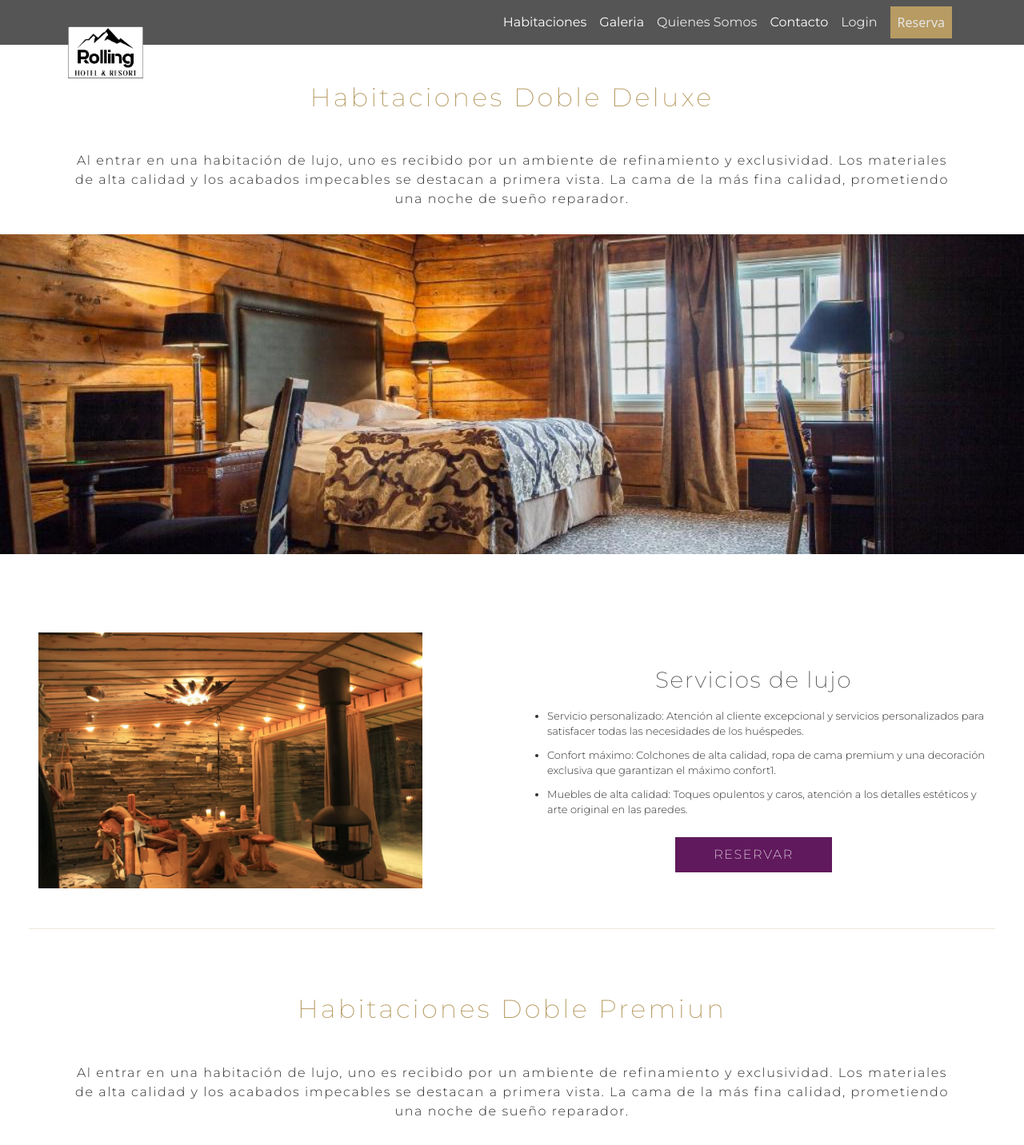
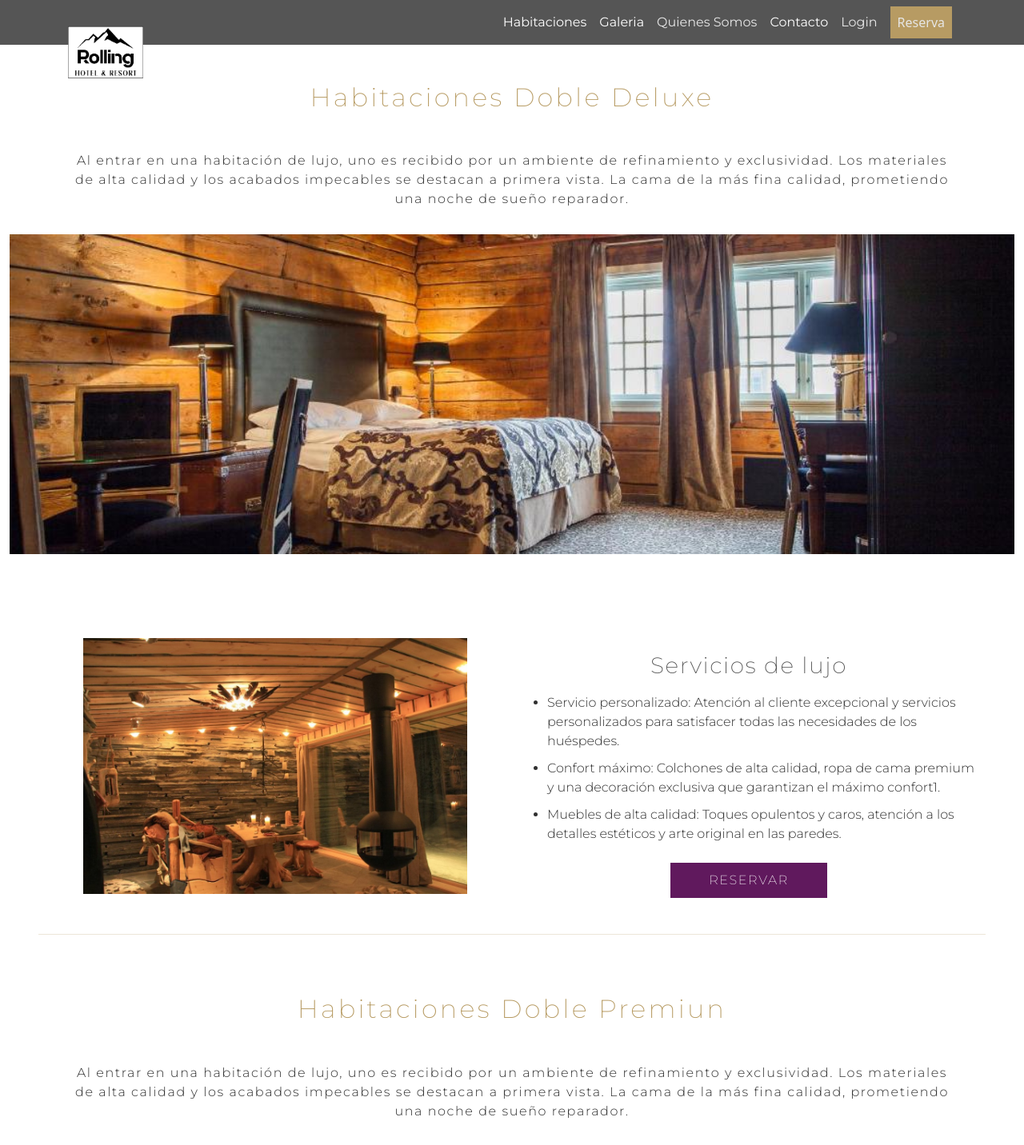
Before and after one commit to CosmeNicolas/ProyectoHotelFrontEnd, a React (Vite) app: page /Habitaciones in a window 1280 px wide. Shown: the top 1432 px of the page at 80% size. Built offline with nearby package versions, Linux system fonts and the light colour scheme.

Commit message:
prueba de fetch

```diff
--- a/src/App.css
+++ b/src/App.css
@@ -264,7 +264,7 @@ backdrop-filter: blur( 0px );
 .descripcion-habitacion li{
 	font-family: "Montserrat", sans-serif;
 	font-weight: 300;
-	font-size: small;
+	font-size:medium;
 	color:#303030;
 	text-align: start;
 	margin-bottom: 10px;
--- a/src/components/pages/Habitaciones.jsx
+++ b/src/components/pages/Habitaciones.jsx
@@ -1,4 +1,4 @@
-import { Form, Button, Card } from "react-bootstrap";
+import { Form, Button, Card, Container } from "react-bootstrap";
 import { Link } from "react-router-dom";
 import habitacion1img from "../../assets/habitacion1.jpg";
 import living1img from "../../assets/living1.jpg";
@@ -6,8 +6,8 @@ import living1img from "../../assets/living1.jpg";
 const Habitaciones = () => {
   return (
     <>
-      <section>
-        <div className="mt-5">
+      <Container fluid>
+        <div className="mt-5 text-center">
           <h2 className="texto-tituloHTop text-center">
             Habitaciones Doble Deluxe
           </h2>
@@ -24,7 +24,7 @@ const Habitaciones = () => {
           className="img-habitacion img-fluid mt-3"
         />
         <div className="descripcion-habitacion row py-5 px-5">
-          <div className="col-sm-12 col-md-6 my-3">
+          <div className="col-sm-12 col-md-6 my-3 text-center">
             <img
               src={living1img}
               alt="habitacionDeLujo"
@@ -106,7 +106,7 @@ const Habitaciones = () => {
           </div>
           <hr className="separador-habitacion container" />
         </div>
-      </section>
+      </Container>
     </>
   );
 };
```
